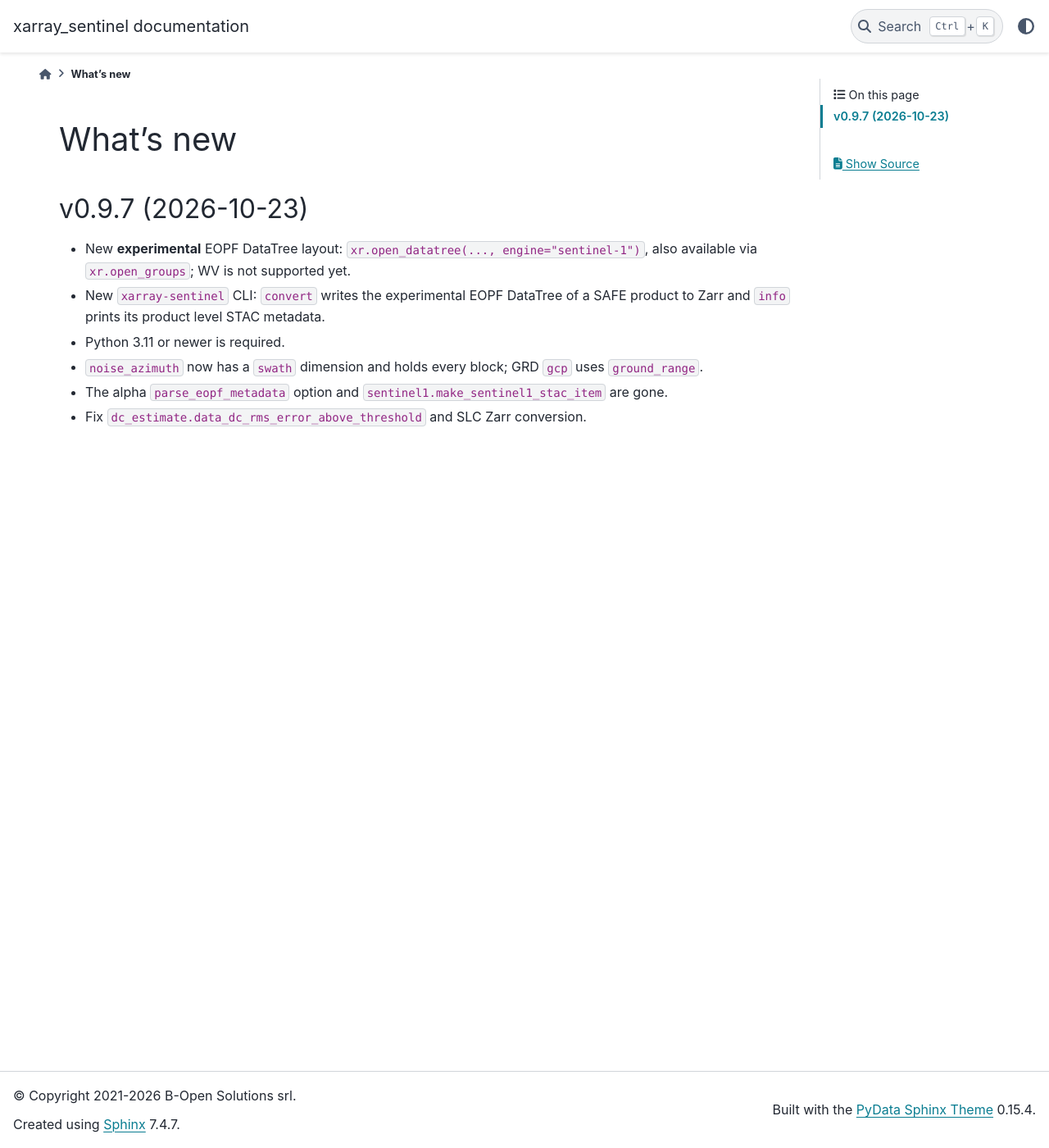
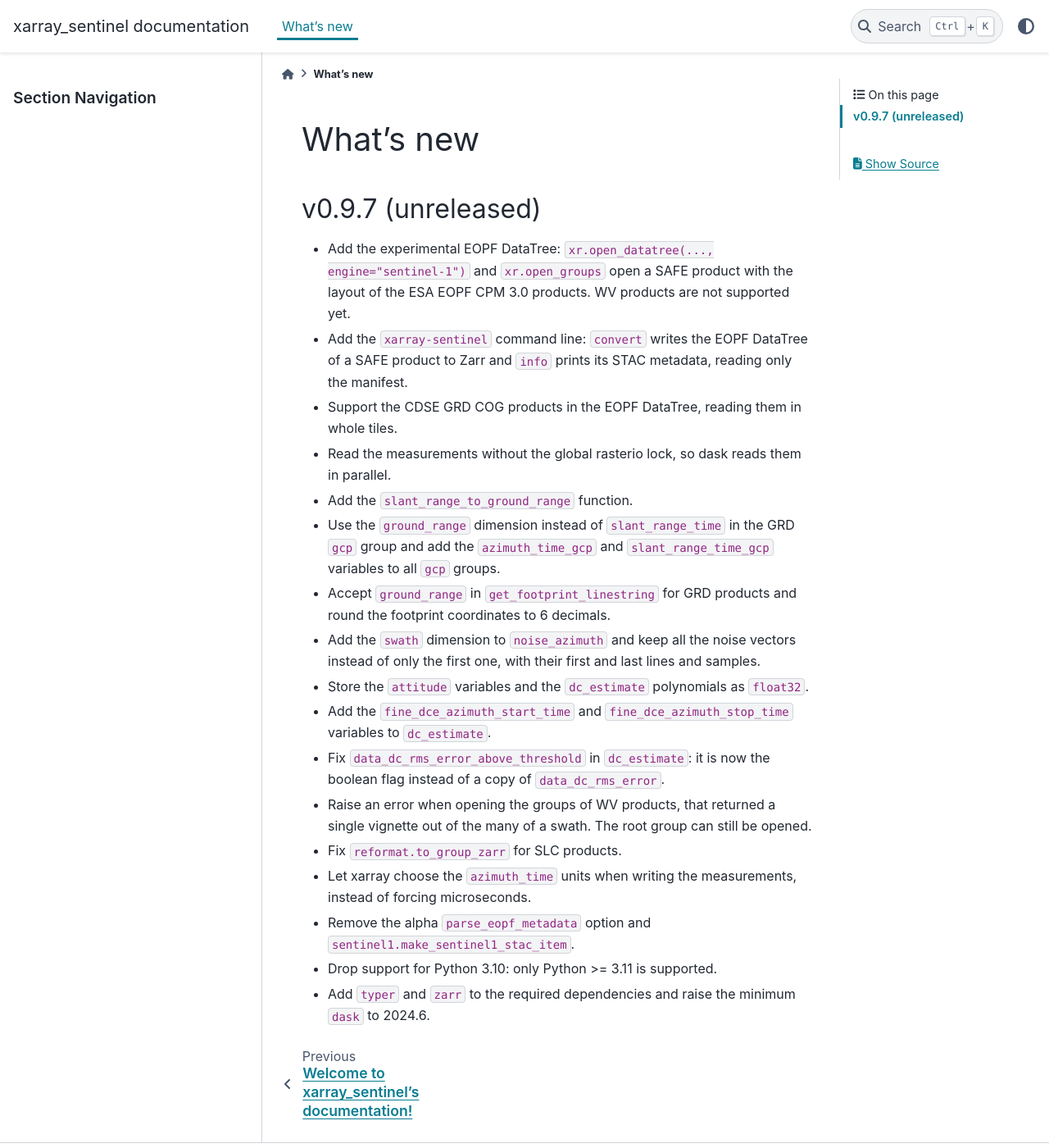
Before and after one commit to bopen/xarray-sentinel, a Sphinx documentation site: the page built from docs/whats-new.md, in a window 1280 px wide and 1400 px high. Shown: the whole window at 82% size. Built offline with Sphinx 7.4.7 and the PyData theme 0.15.4, drawn with Linux system fonts in a browser that asks for light colours; pages that are not in the unit, such as notebooks, are missing from menus; the version number could not be read and is left out.

Commit message:
Update what's new for 0.9.7 and link it in the docs
Co-Authored-By: Claude Opus 5.5 <noreply@anthropic.com>

```diff
--- a/docs/whats-new.md
+++ b/docs/whats-new.md
@@ -1,14 +1,32 @@
 # What's new
 
-## v0.9.7 (2026-10-23)
+## v0.9.7 (unreleased)
 
-- New **experimental** EOPF DataTree layout:
-  `xr.open_datatree(..., engine="sentinel-1")`, also available via `xr.open_groups`;
-  WV is not supported yet.
-- New `xarray-sentinel` CLI: `convert` writes the experimental EOPF DataTree of a SAFE
-  product to Zarr and `info` prints its product level STAC metadata.
-- Python 3.11 or newer is required.
-- `noise_azimuth` now has a `swath` dimension and holds every block; GRD `gcp` uses
-  `ground_range`.
-- The alpha `parse_eopf_metadata` option and `sentinel1.make_sentinel1_stac_item` are gone.
-- Fix `dc_estimate.data_dc_rms_error_above_threshold` and SLC Zarr conversion.
+- Add the experimental EOPF DataTree: `xr.open_datatree(..., engine="sentinel-1")` and
+  `xr.open_groups` open a SAFE product with the layout of the ESA EOPF CPM 3.0 products.
+  WV products are not supported yet.
+- Add the `xarray-sentinel` command line: `convert` writes the EOPF DataTree of a SAFE
+  product to Zarr and `info` prints its STAC metadata, reading only the manifest.
+- Support the CDSE GRD COG products in the EOPF DataTree, reading them in whole tiles.
+- Read the measurements without the global rasterio lock, so dask reads them in parallel.
+- Add the `slant_range_to_ground_range` function.
+- Use the `ground_range` dimension instead of `slant_range_time` in the GRD `gcp` group
+  and add the `azimuth_time_gcp` and `slant_range_time_gcp` variables to all `gcp` groups.
+- Accept `ground_range` in `get_footprint_linestring` for GRD products and round the
+  footprint coordinates to 6 decimals.
+- Add the `swath` dimension to `noise_azimuth` and keep all the noise vectors instead of
+  only the first one, with their first and last lines and samples.
+- Store the `attitude` variables and the `dc_estimate` polynomials as `float32`.
+- Add the `fine_dce_azimuth_start_time` and `fine_dce_azimuth_stop_time` variables to
+  `dc_estimate`.
+- Fix `data_dc_rms_error_above_threshold` in `dc_estimate`: it is now the boolean flag
+  instead of a copy of `data_dc_rms_error`.
+- Raise an error when opening the groups of WV products, that returned a single vignette
+  out of the many of a swath. The root group can still be opened.
+- Fix `reformat.to_group_zarr` for SLC products.
+- Let xarray choose the `azimuth_time` units when writing the measurements, instead of
+  forcing microseconds.
+- Remove the alpha `parse_eopf_metadata` option and `sentinel1.make_sentinel1_stac_item`.
+- Drop support for Python 3.10: only Python >= 3.11 is supported.
+- Add `typer` and `zarr` to the required dependencies and raise the minimum `dask` to
+  2024.6.
```
Also changed, not shown: docs/index.md (+1 -0 lines).
